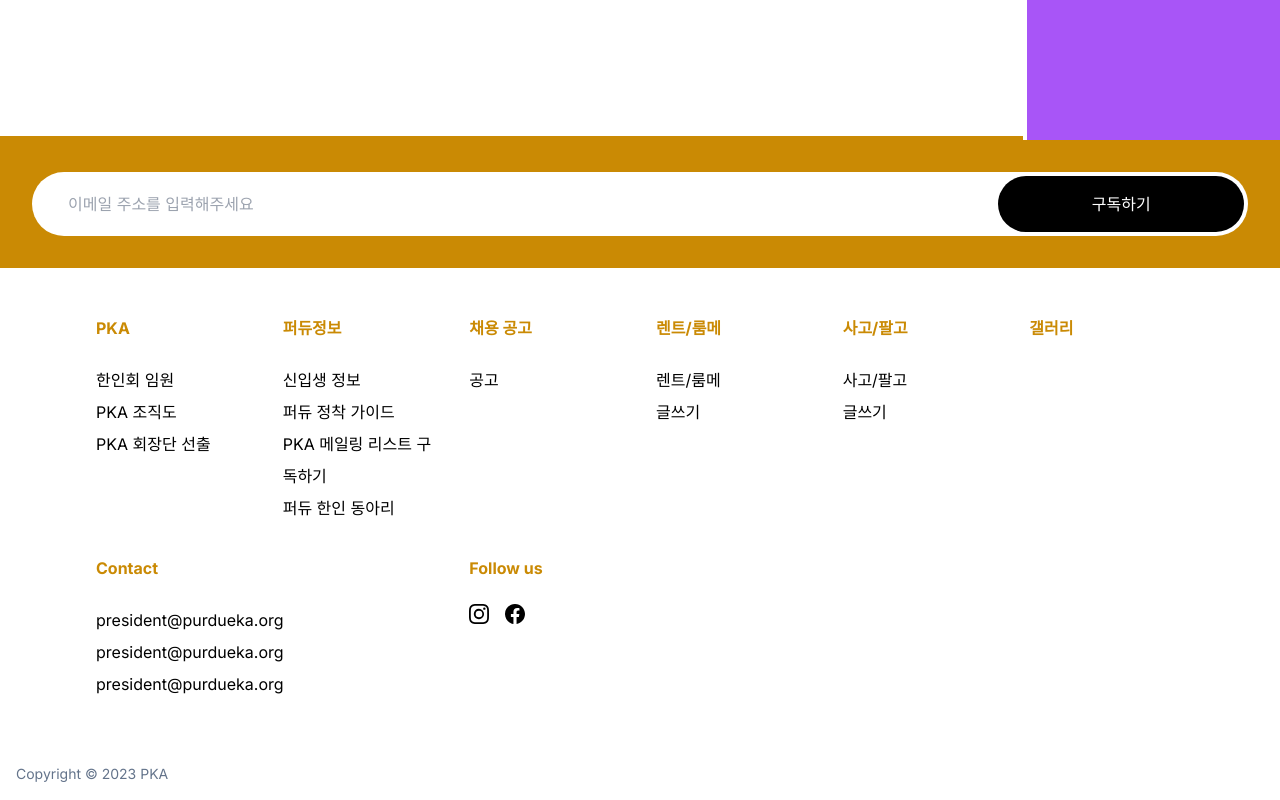
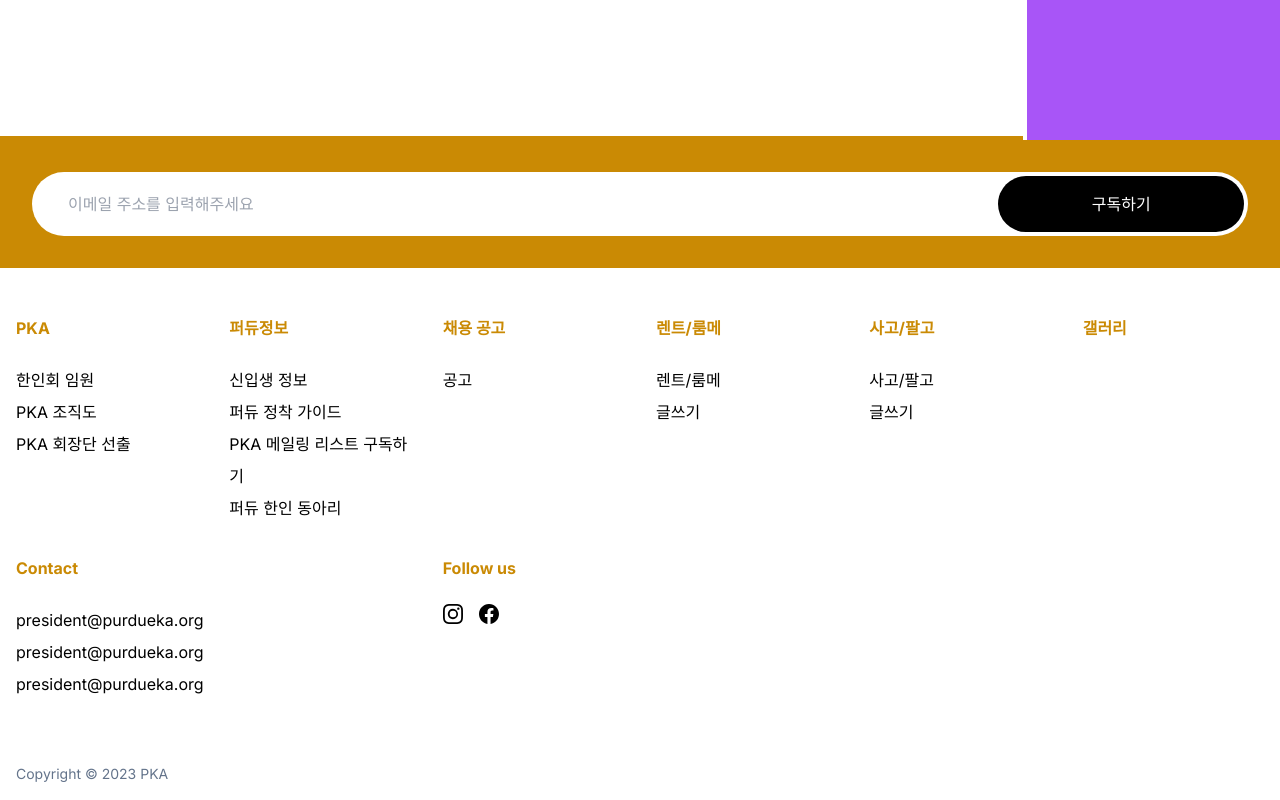
Before and after one commit to OfficerChul/purdueka.org, a Next.js app: page / in a window 1280 px wide. Shown: the part 820-1620 px from the top of the page. Built offline with nearby package versions, Linux system fonts and the light colour scheme.

Commit message:
Footer: add container

```diff
--- a/app/_layout/footer.tsx
+++ b/app/_layout/footer.tsx
@@ -2,12 +2,12 @@ export default function Footer(){
     return (
         <footer className="w-full">
           <div className="bg-yellow-600 p-8">
-            <div className="flex bg-white w-full rounded-full p-1">
+            <div className="flex bg-white w-full rounded-full p-1 container mx-auto">
               <input type="email" placeholder="이메일 주소를 입력해주세요" className="w-full rounded-full focus:outline-none ps-8 truncate" />
               <button className="w-1/4 bg-black text-white p-4 rounded-full min-w-fit">구독하기</button>
             </div>
           </div>
-          <div className="grid lg:grid-cols-6 md:grid-cols-4 sm:grid-cols-2 mx-20 my-8">
+          <div className="grid lg:grid-cols-6 md:grid-cols-4 sm:grid-cols-2 container mx-20 sm:mx-auto my-8">
             <div className="p-4">
               <a href="#" className="font-bold text-yellow-600">PKA</a>
               <ul className="mt-6">
```
